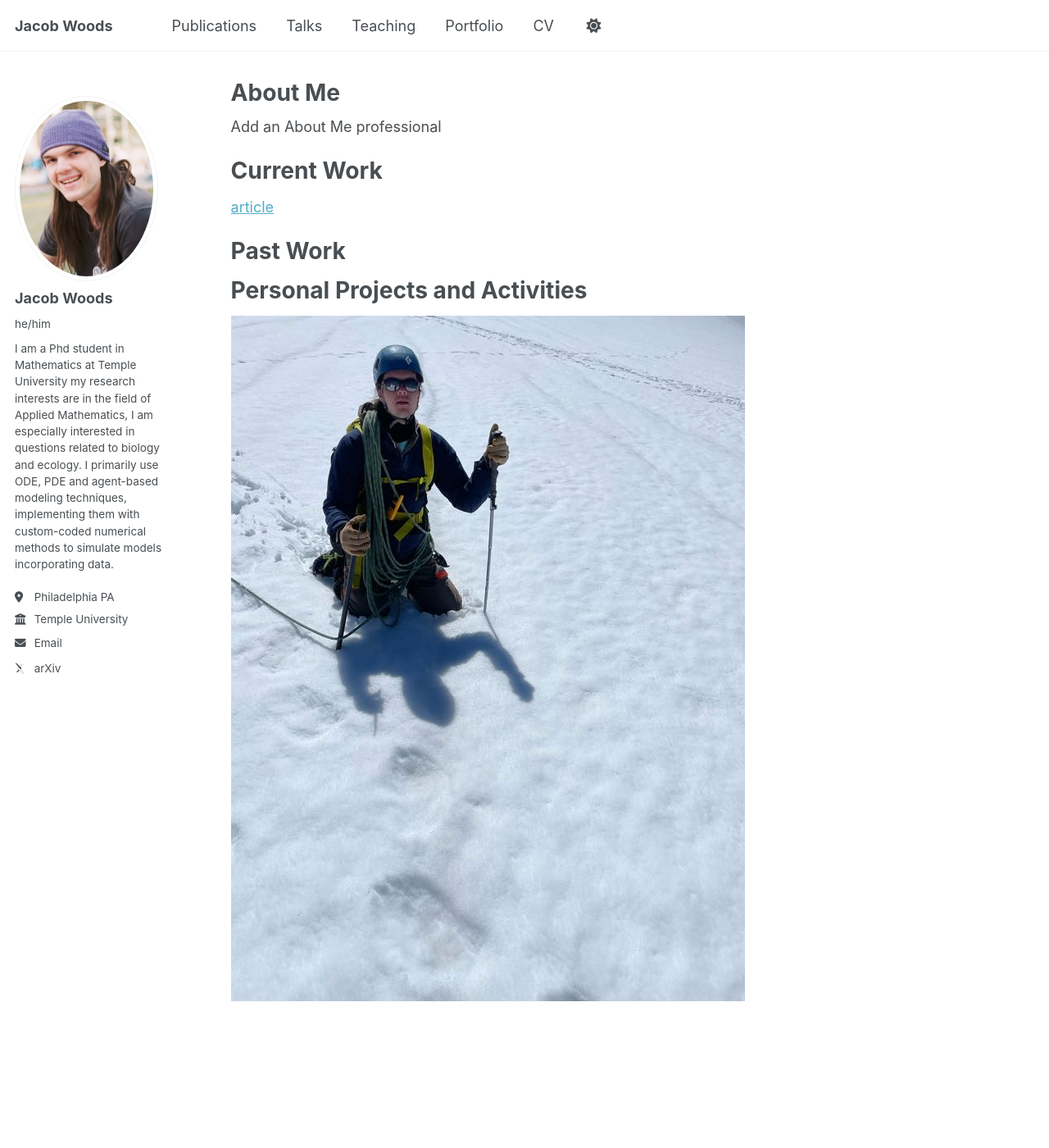
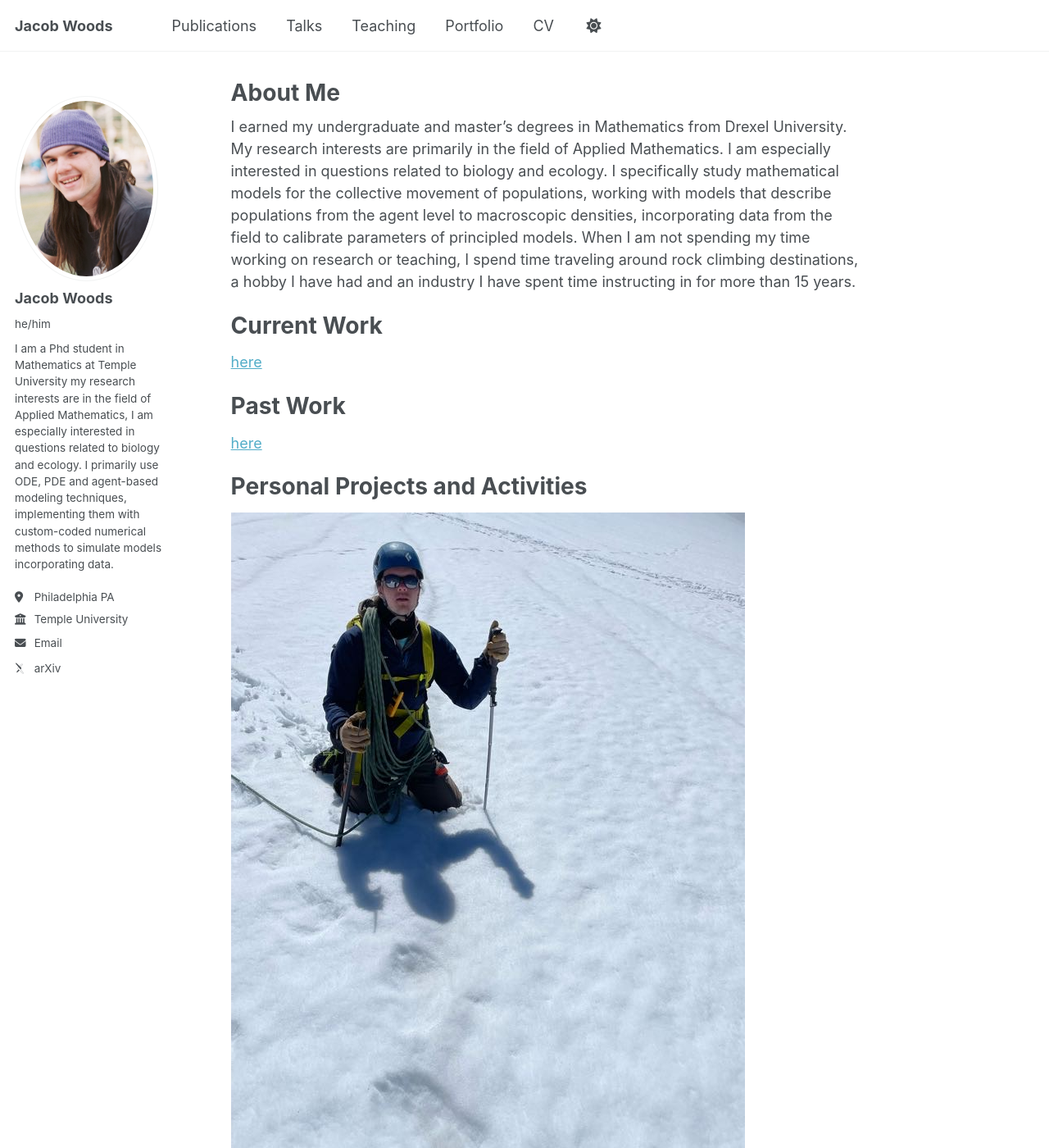
Before and after one commit to JacobWoods/JacobWoods.github.io, a Jekyll site: the page built from _pages/about.md, in a window 1280 px wide and 1400 px high. Shown: the whole window at 82% size. Built offline with Jekyll 4.4.1, drawn with Linux system fonts in a browser that asks for light colours; some web fonts are replaced.

Commit message:
Update about.md

```diff
--- a/_pages/about.md
+++ b/_pages/about.md
@@ -7,18 +7,23 @@ redirect_from:
   - /about.html
 ---
 
-Add an About Me professional
+I earned my undergraduate and master's degrees in Mathematics from Drexel University. My research interests are primarily in the field of Applied Mathematics. I am especially interested in questions related to biology and ecology. I specifically study mathematical models for the collective movement of populations, working with models that describe populations from the agent level to macroscopic densities, incorporating data from the field to calibrate parameters of principled models.  When I am not spending my time working on research or teaching, I spend time traveling around rock climbing destinations, a hobby I have had and an industry I have spent time instructing in for more than 15 years.
 
 Current Work
 ======
 
-[article](https://www.siam.org/publications/siam-news/articles/predicting-the-spread-and-establishment-potential-of-spotted-lanternflies/)
+[here](https://www.siam.org/publications/siam-news/articles/predicting-the-spread-and-establishment-potential-of-spotted-lanternflies/)
 
 
 Past Work
 ======
 
+[here]((https://www.math.drexel.edu/~medvedev/reu/reu2019/))
+
 Personal Projects and Activities
 ======
 
 <img src='/images/bugaboo.png'>
+
+
+[here](https://epaclimbers.org/portfolio/haycock-mountain/?utm_source=chatgpt.com)
```
